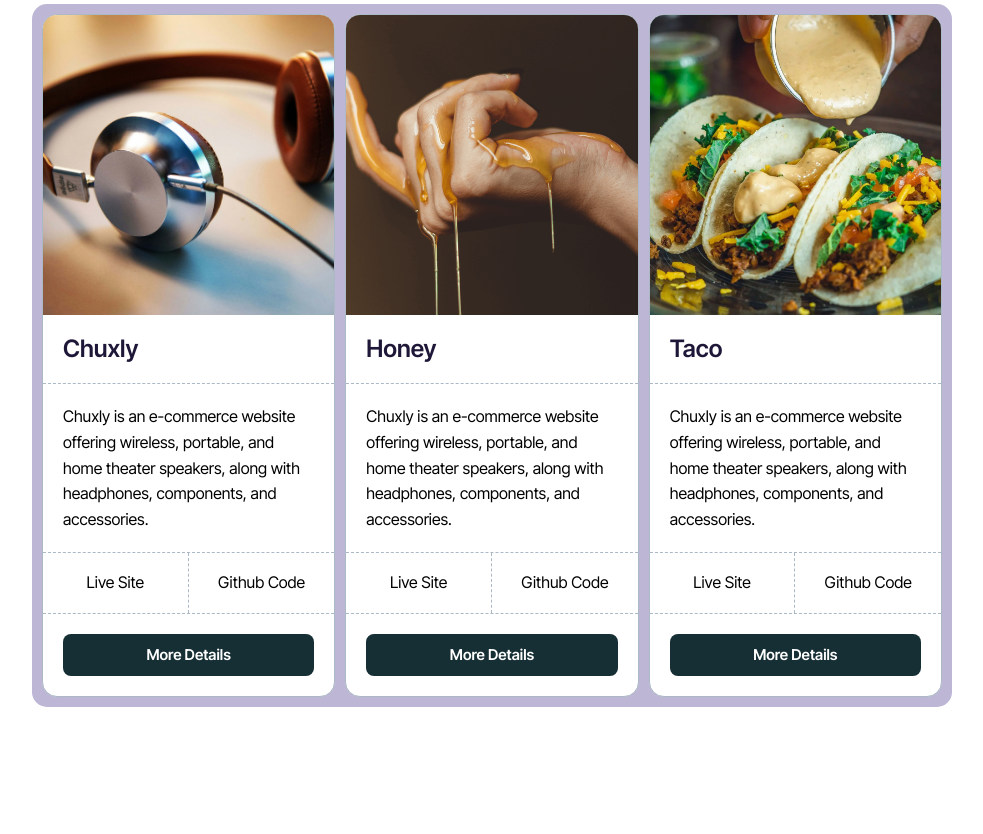
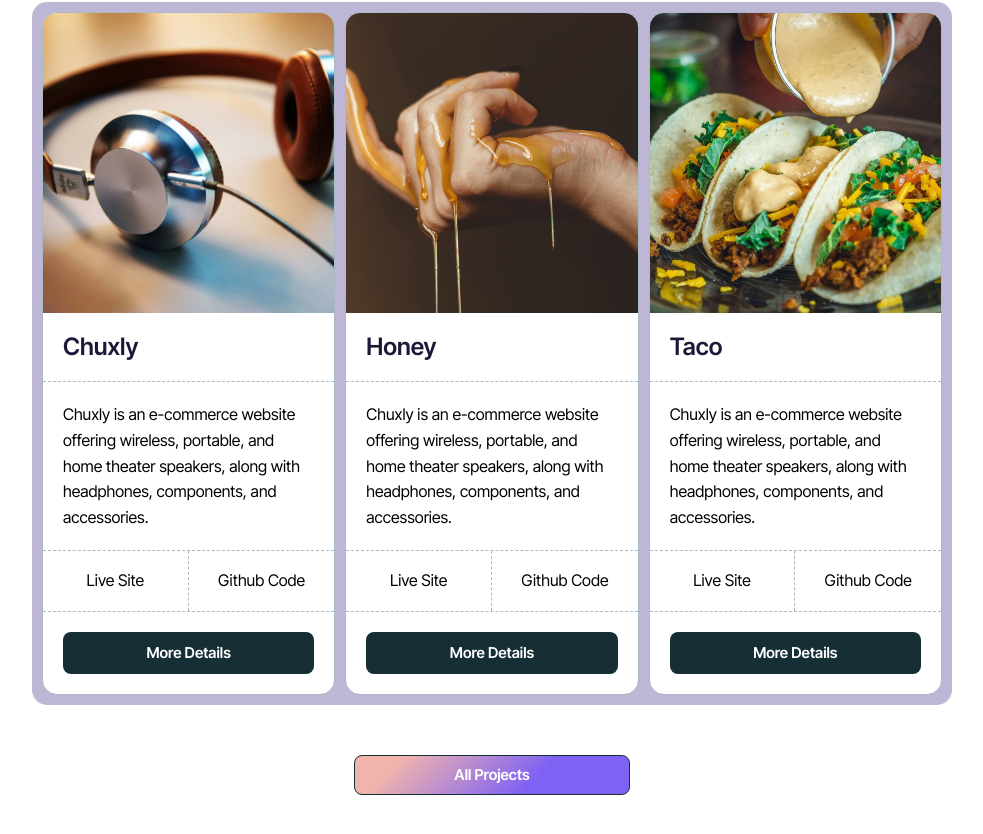
Before and after one commit to ChristianWare/portland2025.1, a Next.js app: page / in a window 1280 px wide. Shown: the part 2610-3444 px from the top of the page, without its empty margins (148-1131 px from the left). Built offline with nearby package versions, Linux system fonts and the light colour scheme.

Commit message:
added purple button

```diff
--- a/src/components/AboutSection/AboutSection.tsx
+++ b/src/components/AboutSection/AboutSection.tsx
@@ -53,7 +53,7 @@ const AboutSection = () => {
           </div>
         </div>
         <div className={styles.btnContainer}>
-          <Button text='Learn More About Me' btnType='secondary' href='/' />
+          <Button text='Learn More About Me' btnType='purple' href='/' />
         </div>
       </LayoutWrapper>
     </section>
--- a/src/components/Button/Button.module.css
+++ b/src/components/Button/Button.module.css
@@ -51,3 +51,18 @@
   background-color: var(--blue);
   color: var(--white);
 }
+
+.purple {
+  background: linear-gradient(
+    135deg,
+    rgb(241, 180, 173) 15%,
+    rgb(127, 98, 243) 65%
+  );
+  border: 1px solid var(--blue);
+  color: var(--white);
+}
+
+.purple:hover {
+box-shadow: 0px 4px 4px 0px rgba(153, 126, 152, 1),
+    0px 25px 35px 0px rgba(0, 0, 0, 0.15);  border: 1px solid var(--white);
+}
--- a/src/components/OtherProjects/OtherProjects.tsx
+++ b/src/components/OtherProjects/OtherProjects.tsx
@@ -4,7 +4,6 @@ import Chuxly from "../../../public/images/chuxly.jpg";
 import Honey from "../../../public/images/honey.png";
 import Taco from "../../../public/images/taco.webp";
 import Button from "../Button/Button";
-// import Link from "next/link";
 
 const data = [
   {
--- a/src/components/ProjectsSection/ProjectsSection.module.css
+++ b/src/components/ProjectsSection/ProjectsSection.module.css
@@ -59,6 +59,17 @@
   padding: 1rem;
 }
 
+.btnContainerii {
+  /* display: flex;
+  align-items: center;
+  justify-content: center; */
+  margin-top: 5rem;
+  margin-left: auto;
+  margin-right: auto;
+  display: grid;
+  width: 30%;
+}
+
 @media screen and (max-width: 1068px) {
   .container {
     padding: 0rem 7rem;
@@ -100,4 +111,11 @@
   .bottomLeft {
     height: 300px;
   }
+
+  .btnContainerii {
+    display: grid;
+    grid-template-columns: repeat(1, 1fr);
+    width: 100%;
+    margin-top: 3rem;
+  }
 }
--- a/src/components/ProjectsSection/ProjectsSection.tsx
+++ b/src/components/ProjectsSection/ProjectsSection.tsx
@@ -61,6 +61,9 @@ const ProjectsSection = () => {
           </div>
         </div>
         <OtherProjects />
+        <div className={styles.btnContainerii}>
+          <Button text='All Projects' btnType='purple' href='/' />
+        </div>
       </LayoutWrapper>
     </section>
   );
```
